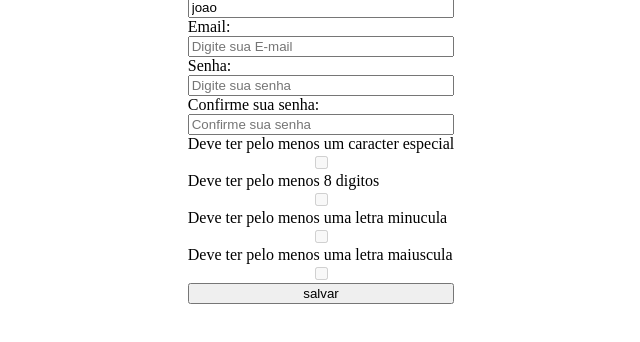
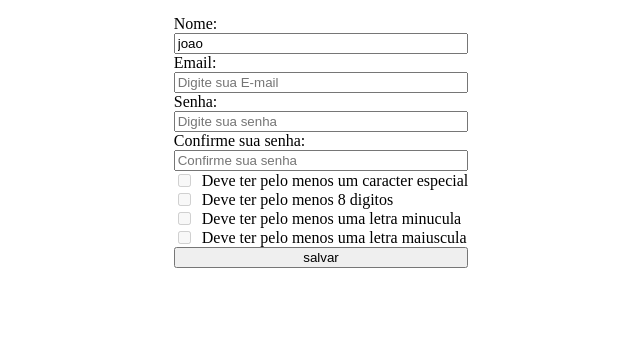
Before and after one commit to joaonascimentobr/notas-js, a plain HTML site: page index.html in a window 1280 px wide. Shown: the part 306-648 px from the top of the page, without its empty margins (319-959 px from the left). Drawn offline with Linux system fonts and the light colour scheme.

Commit message:
organiza regras de senha em divs e adiciona estilo para melhor apresentação

```diff
--- a/index.html
+++ b/index.html
@@ -24,17 +24,25 @@
             <label for="confirmarSenha">Confirme sua senha: </label>
             <input required id="confirmarSenha" type="password" placeholder="Confirme sua senha">
 
-            <label for="caracterEspecial">Deve ter pelo menos um caracter especial</label>
-            <input type="checkbox" id="caracterEspecial" disabled>
+            <div class="regra-senha">
+                <input type="checkbox" id="caracterEspecial" disabled>
+                <label for="caracterEspecial">Deve ter pelo menos um caracter especial</label>
+            </div>
 
-            <label for="peloMenos8digitos">Deve ter pelo menos 8 digitos</label>
-            <input type="checkbox" id="peloMenos8digitos" disabled>
+            <div class="regra-senha">
+                <input type="checkbox" id="peloMenos8digitos" disabled>
+                <label for="peloMenos8digitos">Deve ter pelo menos 8 digitos</label>
+            </div>
 
-            <label for="peloMenos1minuculo">Deve ter pelo menos uma letra minucula</label>
-            <input type="checkbox" id="peloMenos1minuculo" disabled>
+            <div class="regra-senha">
+                <input type="checkbox" id="peloMenos1minuculo" disabled>
+                <label for="peloMenos1minuculo">Deve ter pelo menos uma letra minucula</label>
+            </div>
 
-            <label for="peloMenos1maiusculo">Deve ter pelo menos uma letra maiuscula</label>
-            <input type="checkbox" name="" id="peloMenos1maiusculo" disabled>
+            <div class="regra-senha">
+                <input type="checkbox" name="" id="peloMenos1maiusculo" disabled>
+                <label for="peloMenos1maiusculo">Deve ter pelo menos uma letra maiuscula</label>
+            </div>
 
             <button>salvar</button>
         </form>
--- a/style.css
+++ b/style.css
@@ -10,3 +10,9 @@ form {
     display: flex;
     flex-direction: column;
 }
+
+.regra-senha {
+    display: flex;
+    align-items: center;
+    gap: 8px;
+}
```
